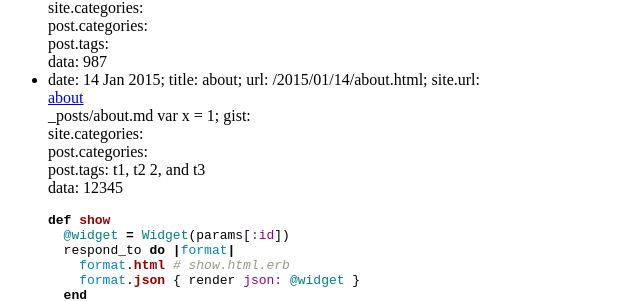
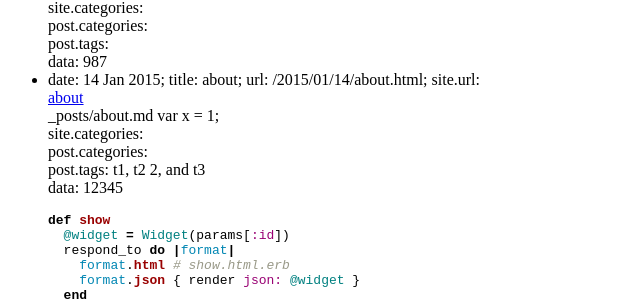
Before and after one commit to werdi/test, a Jekyll site: the page built from index.html, in a window 1280 px wide. Shown: the part 151-452 px from the top of the page, without its empty margins (0-640 px from the left). Built offline with Jekyll 4.4.1, drawn with Linux system fonts in a browser that asks for light colours; Markdown is read by kramdown in place of the engine named in the settings.

Commit message:
Update 2015-01-14-about.md

````diff
--- a/_posts/2015-01-14-about.md
+++ b/_posts/2015-01-14-about.md
@@ -11,8 +11,5 @@
 var x = 1;
 ```
 
-gist:
-
-{% gist parkr/931c1c8d465a04042403 %}
 <br/>
 {% gist werdi/b1098550781c09744ca4 %}
````
